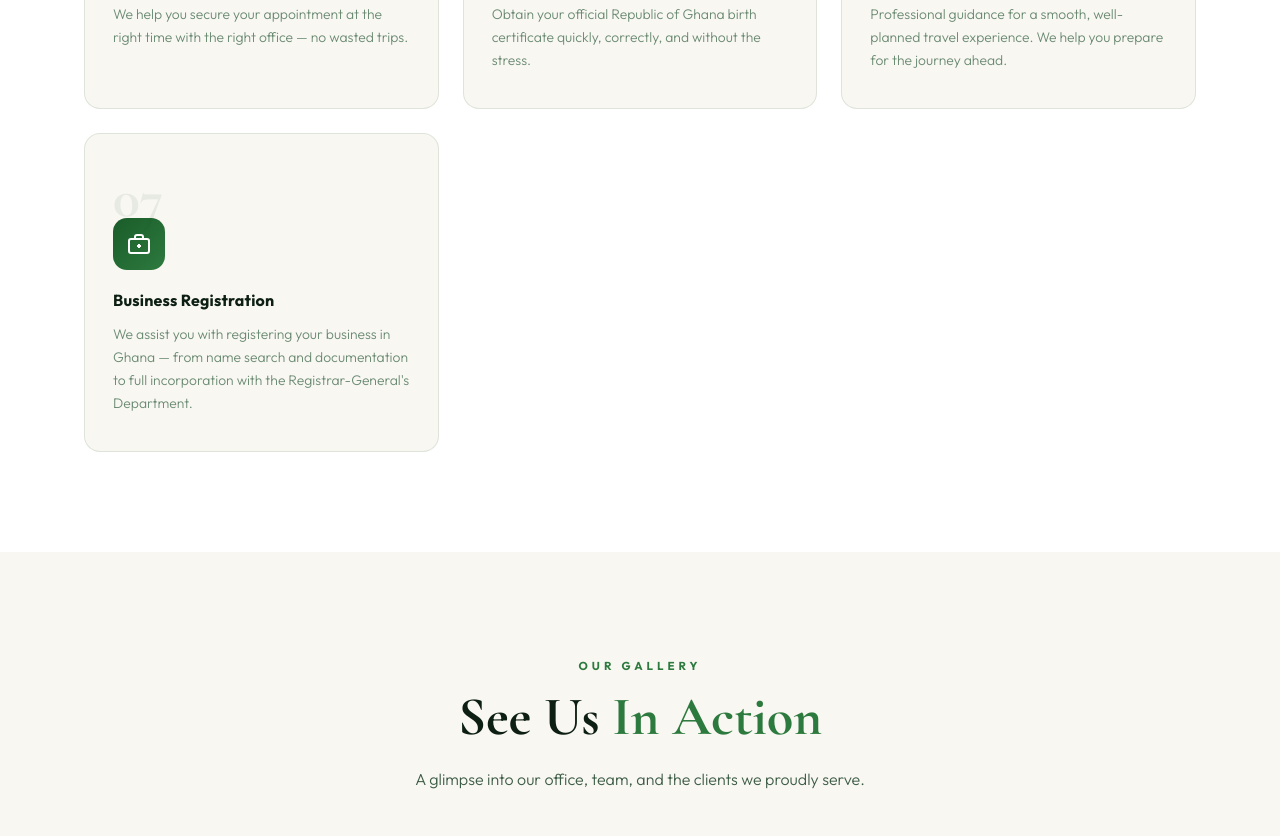
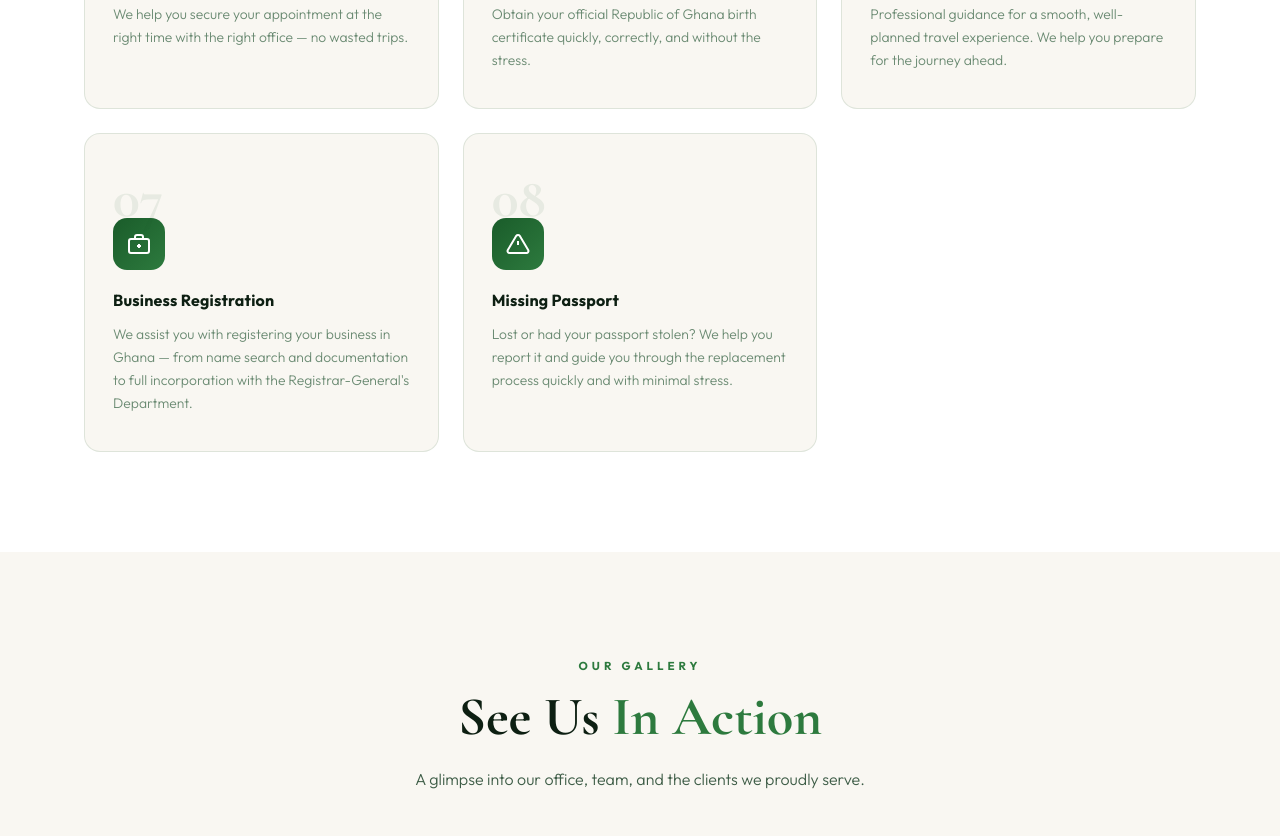
Before and after one commit to MCODERMICKEY/EXPROVE-PASSPORT-LIMITED, a plain HTML site: page index.html in a window 1280 px wide. Shown: the part 3973-4809 px from the top of the page. Drawn offline with nearby package versions, Linux system fonts and the light colour scheme.

Commit message:
Add service card for missing passport assistance

```diff
--- a/index.html
+++ b/index.html
@@ -712,6 +712,14 @@
             <h4>Business Registration</h4>
             <p>We assist you with registering your business in Ghana — from name search and documentation to full incorporation with the Registrar-General's Department.</p>
           </div>
+          <div class="service-card reveal" style="--delay:0.7s">
+          <div class="service-num">08</div>
+          <div class="service-icon">
+          <svg viewBox="0 0 24 24" fill="none" stroke="currentColor" stroke-width="2"><path d="M12 9v4"/><path d="M12 17h.01"/><path d="M10.29 3.86 1.82 18a2 2 0 0 0 1.71 3h16.94a2 2 0 0 0 1.71-3L13.71 3.86a2 2 0 0 0-3.42 0z"/></svg>
+          </div>
+          <h4>Missing Passport</h4>
+          <p>Lost or had your passport stolen? We help you report it and guide you through the replacement process quickly and with minimal stress.</p>
+        </div>
         </div>
       </div>
     </section>
```
